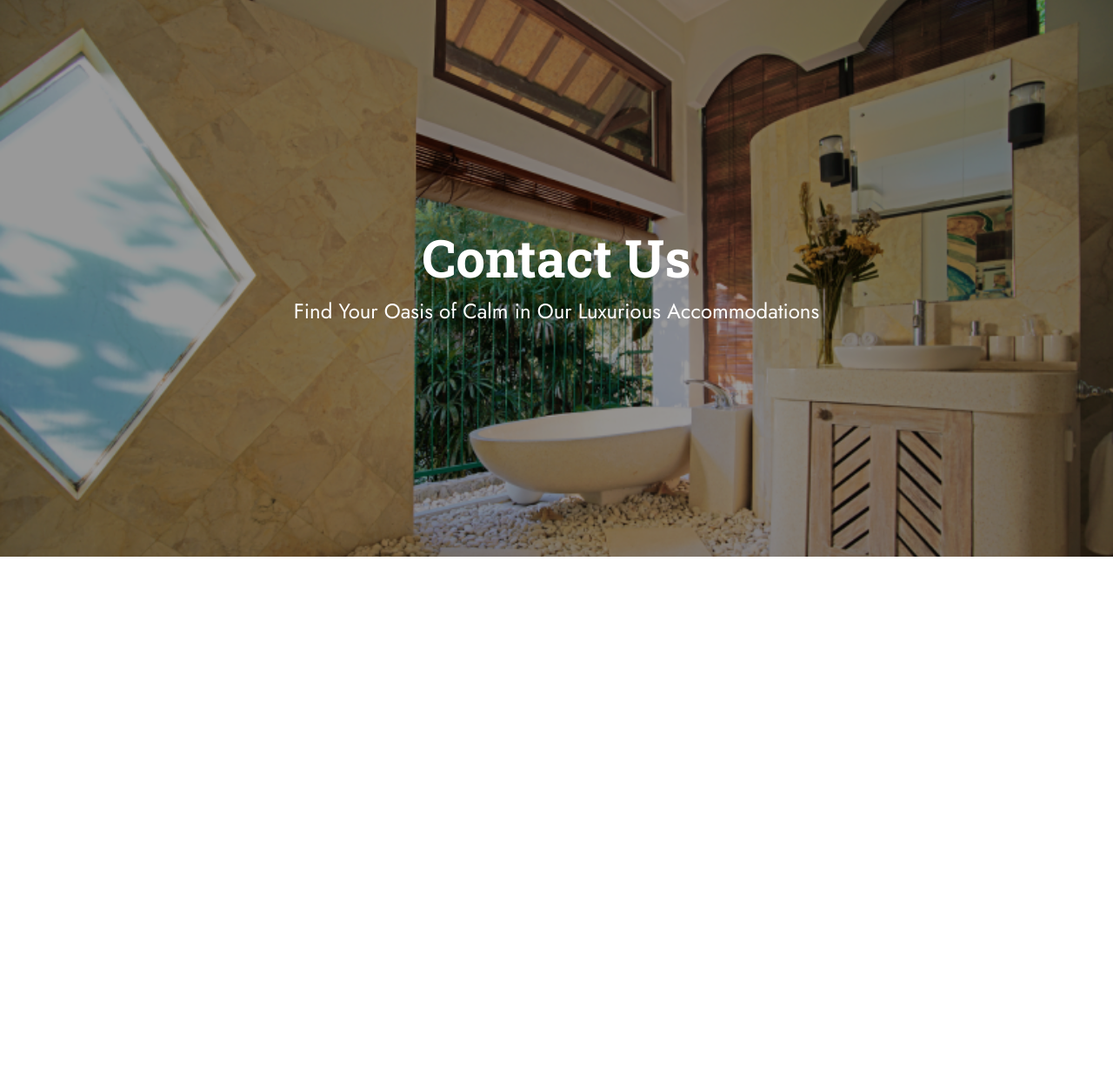
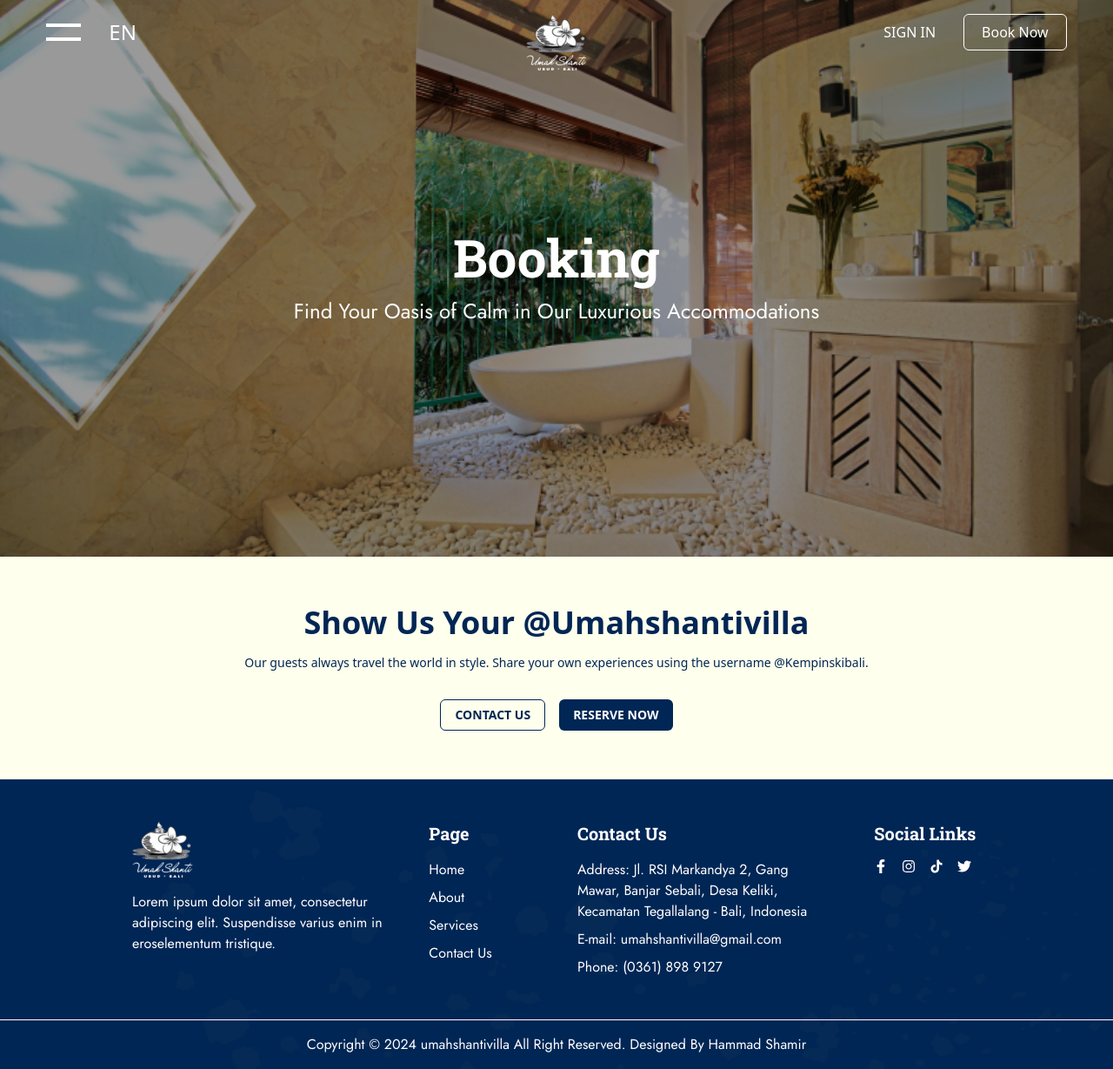
Before and after one commit to hammadShamir/VUS-FE, a Next.js app: page /contact in a window 1280 px wide. Shown: the whole page at 87% size. Before the commit the page ends 800 px from the top, so only its background shows below. Built offline with nearby package versions, Linux system fonts and the light colour scheme.

Commit message:
imp(UI) : Facilites page UI Improvement

```diff
--- a/src/app/booking/page.tsx
+++ b/src/app/booking/page.tsx
@@ -1,14 +1,20 @@
+import Footer from '@/common/Footer'
+import Header from '@/common/Header'
 import Banner from '@/components/Banner'
+import CallForAction from '@/components/call-for-action'
 import React from 'react'
 
 const page = () => {
     return (
         <>
+            <Header />
             <Banner
                 bgImg="/assets/img/banners/banner-contact.png"
                 title="Booking"
                 para="Find Your Oasis of Calm in Our Luxurious Accommodations"
             />
+            <CallForAction />
+            <Footer />
         </>
     )
 }
--- a/src/app/contact/page.tsx
+++ b/src/app/contact/page.tsx
@@ -1,14 +1,20 @@
+import Footer from '@/common/Footer'
+import Header from '@/common/Header'
 import Banner from '@/components/Banner'
+import CallForAction from '@/components/call-for-action'
 import React from 'react'
 
 const page = () => {
     return (
         <>
+            <Header />
             <Banner
                 bgImg="/assets/img/banners/banner-contact.png"
-                title="Contact Us"
+                title="Booking"
                 para="Find Your Oasis of Calm in Our Luxurious Accommodations"
             />
+            <CallForAction />
+            <Footer />
         </>
     )
 }
--- a/src/components/Facilities.tsx
+++ b/src/components/Facilities.tsx
@@ -25,7 +25,7 @@ const Facilities = () => {
         { icon: MdBathroom, text: "Walk-In Closet" }
     ]
     return (
-        <section className="bg-primary bg-[url('/assets/img/bubble-bg.png')] py-8 md:py-16 px-6 md:px-0">
+        <section className="bg-primary bg-[url('/assets/img/bubble-bg.png')] py-8 px-6 md:px-0">
             <div className='max-w-screen-lg mx-auto'>
                 <div className='flex flex-col md:flex-row md:justify-between gap-x-12 gap-y-6'>
                     {/* Left Column */}
--- a/src/components/RoomSection.tsx
+++ b/src/components/RoomSection.tsx
@@ -3,7 +3,7 @@ import Image from 'next/image'
 
 const RoomDescription: React.FC<RoomDescriptionProps> = (props) => {
     return (
-        <section className={`bg-${props.bgColor} py-8 md:py-16 px-6 md:px-0`}>
+        <section className={`bg-${props.bgColor} py-8 px-6 md:px-0`}>
             <div className={`md:h-[calc(100vh-20vh)] max-w-screen-lg mx-auto flex flex-col ${props.imagePosition === 'right' ? 'md:flex-row-reverse' : 'md:flex-row'}  gap-x-12 gap-y-4 `}>
 
                 <div className="relative w-full lg:w-[40%]">
--- a/src/components/Rooms.tsx
+++ b/src/components/Rooms.tsx
@@ -4,7 +4,7 @@ import roomData from '../../public/assets/data/Rooms';
 const Rooms = () => {
     return (
         <div className='relative '>
-            <div className="max-w-screen-lg mx-auto space-y-4 pt-8 md:py-16 px-6 md:px-0">
+            <div className="max-w-screen-lg mx-auto space-y-4 pt-8 px-6 md:px-0">
                 <h2 className="font-[family-name:var(--font-secondary)] text-sm font-medium uppercase tracking-wider text-foreground">
                     ROOMS
                 </h2>
```
